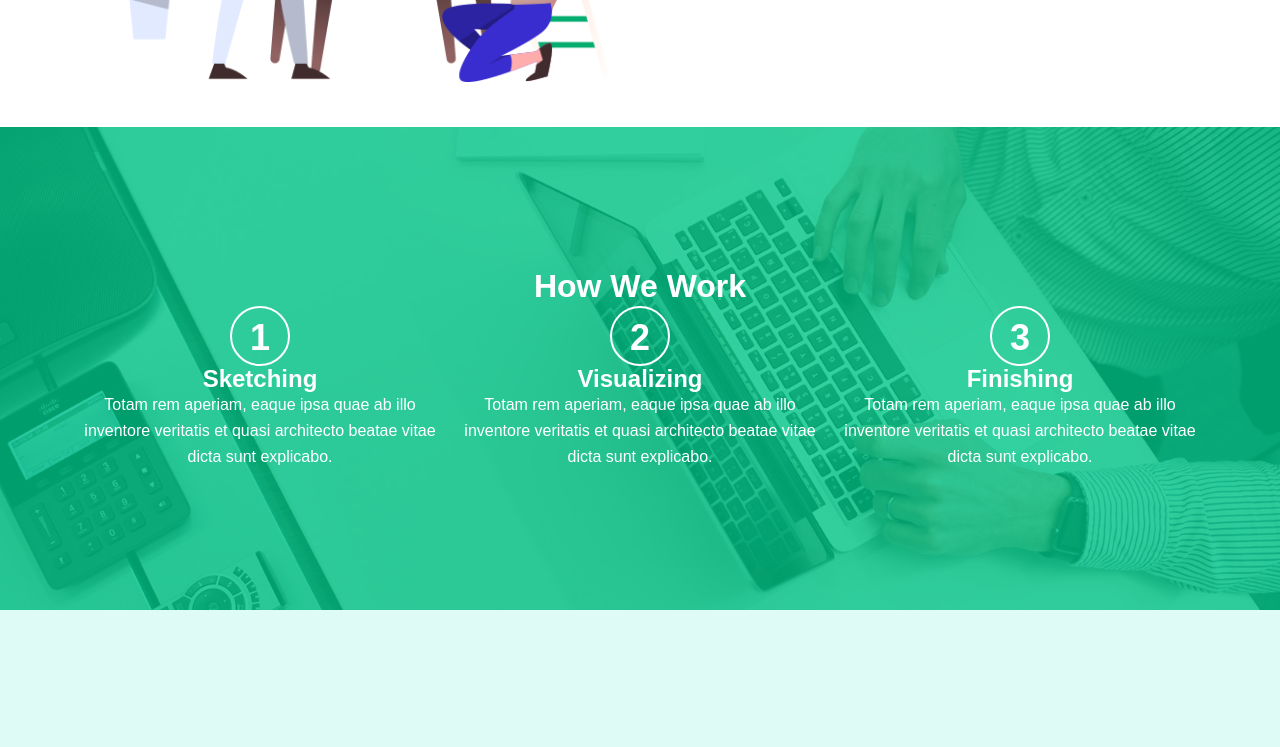
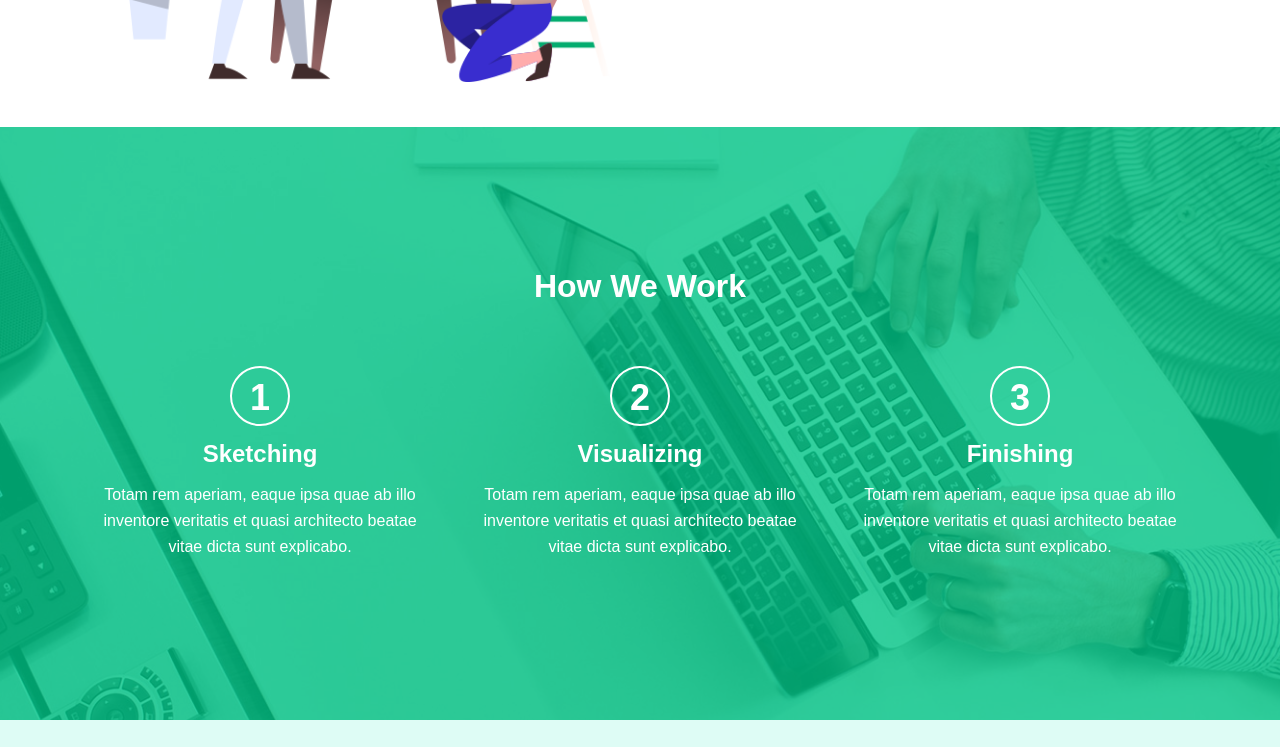
Before and after one commit to timmcnamara/agency-theme, a website: page src/index.html in a window 1280 px wide. Shown: the part 3760-4507 px from the top of the page. Drawn offline with Linux system fonts and the light colour scheme.

Commit message:
update how we work flex

```diff
--- a/src/index.html
+++ b/src/index.html
@@ -234,26 +234,26 @@
     <section class="__how-we-work --visual-background">
       <div class="container">
         <h2 class="headline-md">How We Work</h2>
-        <div class="section__container-three-col">
-          <div class="col-3 __item">
+        <div class="__how-we-work__items">
+          <div class="__item">
             <h3 class="headline-sm --border-circle">1</h3>
-            <h3 class="headline-sm">Sketching</h3>
+            <h3 class="headline-sm item_headline">Sketching</h3>
             <p>
               Totam rem aperiam, eaque ipsa quae ab illo inventore veritatis et
               quasi architecto beatae vitae dicta sunt explicabo.
             </p>
           </div>
-          <div class="col-3 __item">
+          <div class="__item">
             <h3 class="headline-sm --border-circle">2</h3>
-            <h3 class="headline-sm">Visualizing</h3>
+            <h3 class="headline-sm item_headline">Visualizing</h3>
             <p>
               Totam rem aperiam, eaque ipsa quae ab illo inventore veritatis et
               quasi architecto beatae vitae dicta sunt explicabo.
             </p>
           </div>
-          <div class="col-3 __item">
+          <div class="__item">
             <h3 class="headline-sm --border-circle">3</h3>
-            <h3 class="headline-sm">Finishing</h3>
+            <h3 class="headline-sm item_headline">Finishing</h3>
             <p>
               Totam rem aperiam, eaque ipsa quae ab illo inventore veritatis et
               quasi architecto beatae vitae dicta sunt explicabo.
--- a/src/scss/components/_section.scss
+++ b/src/scss/components/_section.scss
@@ -24,19 +24,6 @@
             flex-direction: column;
         }
     }
-    &__container-three-col {
-        display: flex;
-        flex-wrap: wrap;
-        justify-content: center;
-        .col-3 {
-            display: flex;
-            width: 100%;
-            flex-direction: column;
-            justify-content: center;
-            flex: 1; // padding-left: 15px;
-            // padding-right: 15px;
-        }
-    }
 }
 
 .__center-text {
@@ -50,49 +37,6 @@
     :first-child {
         padding-bottom: 24px;
     }
-}
-
-.__how-we-work {
-    text-align: center;
-    width: 100%;
-    overflow: hidden;
-    position: relative;
-    background-image: url(../../assets/how-work.jpg);
-    background-size: cover;
-    background-repeat: no-repeat;
-    background-position: center;
-    z-index: 1;
-    padding: 110px 0;
-    color: #ffffff;
-    &:after {
-        content: "";
-        width: 100%;
-        height: 100%;
-        position: absolute;
-        left: 0;
-        top: 0;
-        background-color: #01c687;
-        opacity: 0.8;
-        z-index: -1;
-    }
-    .__item:hover {
-        .--border-circle {
-            background-color: rgba(255, 255, 255, 0.8);
-        }
-        h3.headline-sm:first-child {
-            color: $color-accent;
-        }
-    }
-}
-
-.--border-circle {
-    border: 2px solid #ffffff;
-    width: 60px;
-    height: 60px;
-    border-radius: 50%;
-    margin: 0 auto;
-    font-size: 36px;
-    padding-top: 17px;
 }
 
 .__testimonials {
--- a/src/scss/layout/_hero.scss
+++ b/src/scss/layout/_hero.scss
@@ -31,6 +31,9 @@
             p {
                 padding: 40px 0;
             }
+            @media only screen and (max-width: $phone-lg) {
+                padding: 30px;
+            }
         }
     }
     @media only screen and (max-width: $phone-lg) {
--- /dev/null
+++ b/src/scss/layout/_how-we-work.scss
@@ -0,0 +1,66 @@
+.__how-we-work {
+  text-align: center;
+  width: 100%;
+  overflow: hidden;
+  position: relative;
+  background-image: url(../../assets/how-work.jpg);
+  background-size: cover;
+  background-repeat: no-repeat;
+  background-position: center;
+  z-index: 1;
+  padding: 110px 0;
+  color: #ffffff;
+  &:after {
+    content: "";
+    width: 100%;
+    height: 100%;
+    position: absolute;
+    left: 0;
+    top: 0;
+    background-color: #01c687;
+    opacity: 0.8;
+    z-index: -1;
+  }
+  h2 {
+    padding-bottom: 40px;
+  }
+  .__item:hover {
+    .--border-circle {
+      background-color: rgba(255, 255, 255, 0.8);
+    }
+    h3.headline-sm:first-child {
+      color: $color-accent;
+    }
+  }
+  .--border-circle {
+    border: 2px solid #ffffff;
+    width: 60px;
+    height: 60px;
+    border-radius: 50%;
+    margin: 0 auto;
+    font-size: 36px;
+    padding-top: 17px;
+    padding-bottom: 20px;
+  }
+  &__items {
+    display: flex;
+    justify-content: center;
+    .__item {
+      display: flex;
+      width: 100%;
+      flex-direction: column;
+      justify-content: center;
+      flex: 1;
+      padding: 20px;
+      .item_headline {
+        padding: 15px 0;
+      }
+    }
+    @media only screen and (max-width: 700px) {
+      flex-direction: column;
+    }
+  }
+  @media only screen and (max-width: 700px) {
+    padding: 60px 0;
+  }
+}
--- a/src/scss/layout/_layout.scss
+++ b/src/scss/layout/_layout.scss
@@ -6,4 +6,5 @@
 @import "hero";
 @import "about";
 @import "service";
-@import "text-accent-bg";
+@import "features";
+@import "how-we-work";
```
Also changed, not shown: src/css/style.css, src/scss/layout/_features.scss (renamed from src/scss/layout/_text-accent-bg.scss). Lines whose indentation alone changed are shown as unchanged.
